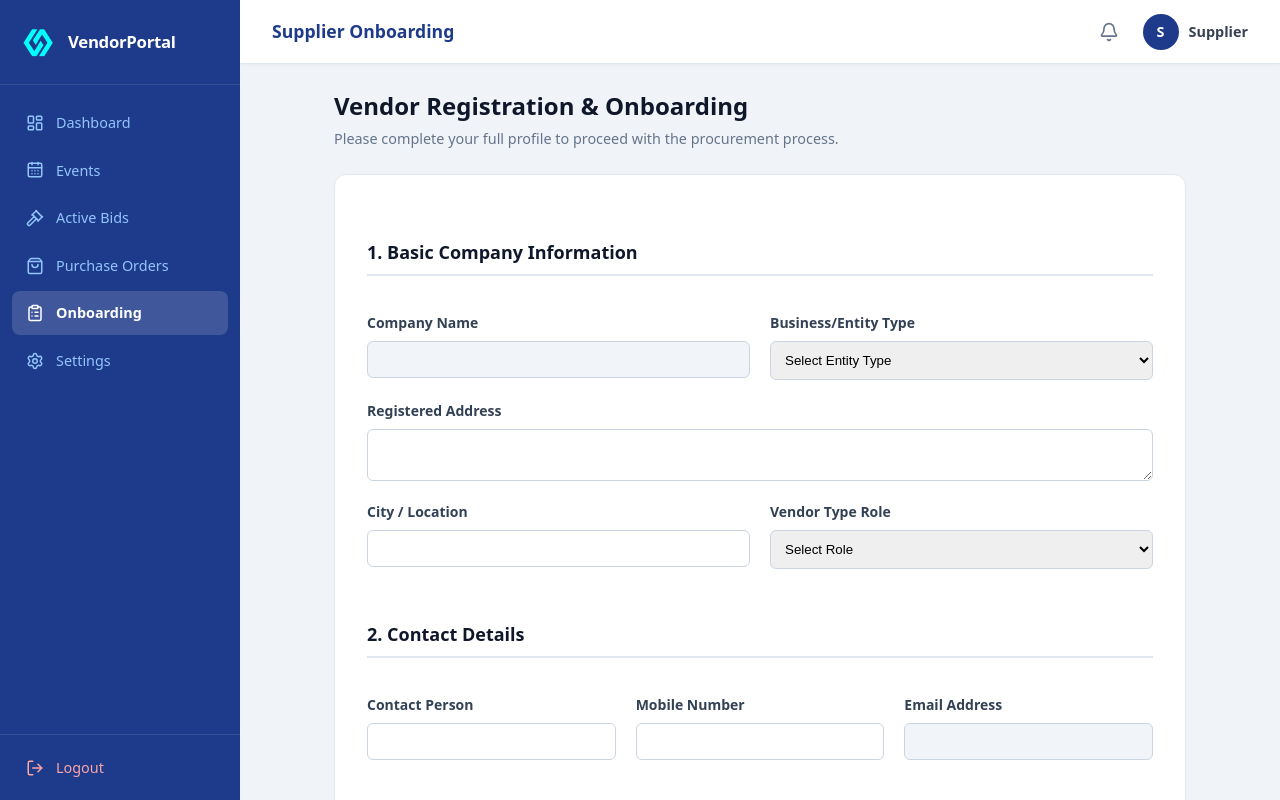
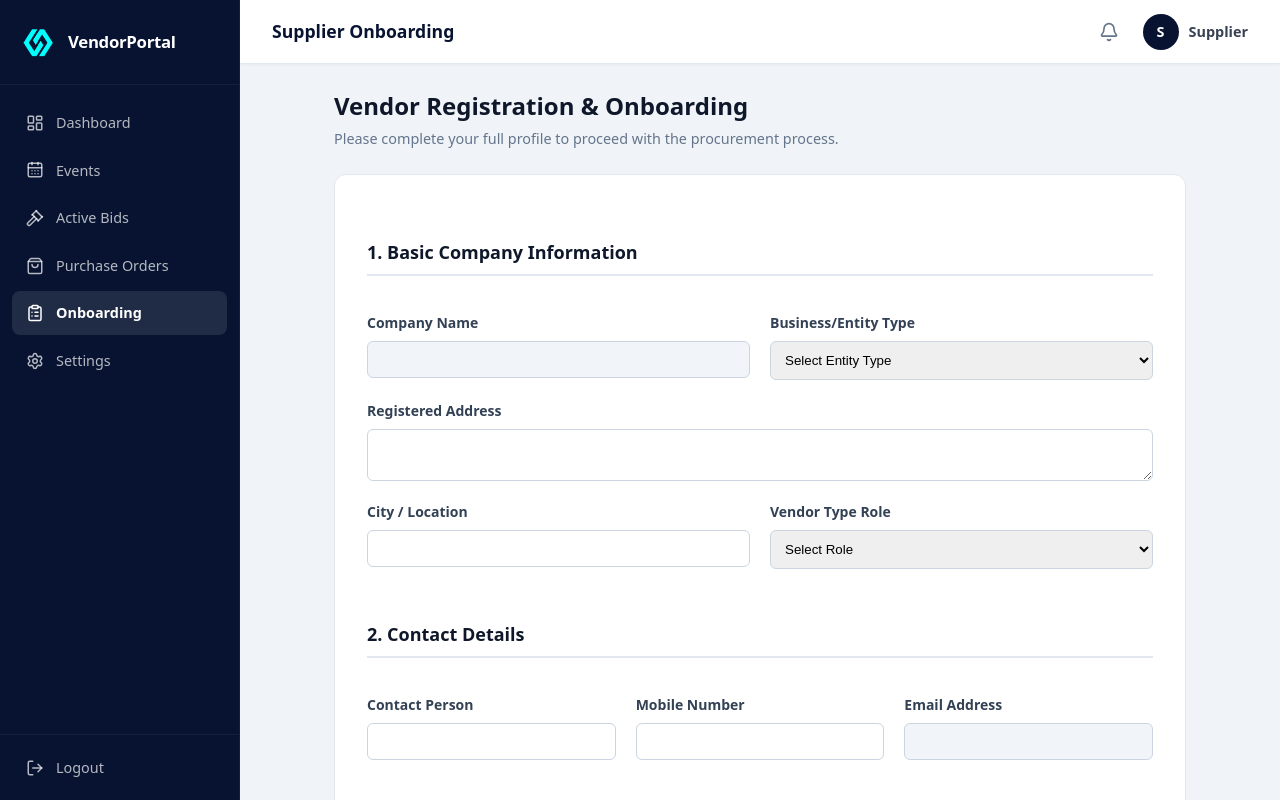
Before and after one commit to Aryan2627/Csupplier, a React (Vite) app: page /vendor/onboarding in a window 1280 px wide. Built offline with nearby package versions, Linux system fonts and the light colour scheme.

Commit message:
style: match Csupplier sidebar colors exactly to Cpanel portal top navigation theme

```diff
--- a/src/components/Layout.tsx
+++ b/src/components/Layout.tsx
@@ -42,8 +42,8 @@ export function Layout({ children }: LayoutProps) {
 
   return (
     <div style={{ display: "flex", height: "100vh", overflow: "hidden", backgroundColor: "#f0f4f8", fontFamily: "system-ui, sans-serif" }}>
-      <aside style={{ width: "240px", flexShrink: 0, backgroundColor: "#1e3a8a", display: "flex", flexDirection: "column", height: "100vh" }}>
-        <div style={{ padding: "24px 20px", display: "flex", alignItems: "center", gap: "12px", borderBottom: "1px solid rgba(255,255,255,0.1)" }}>
+      <aside style={{ width: "240px", flexShrink: 0, backgroundColor: "#071330", borderRight: "1px solid rgba(255,255,255,0.05)", display: "flex", flexDirection: "column", height: "100vh" }}>
+        <div style={{ padding: "24px 20px", display: "flex", alignItems: "center", gap: "12px", borderBottom: "1px solid rgba(255,255,255,0.05)" }}>
           <img src="/logo.png" alt="Logo" style={{ width: "36px", height: "36px", objectFit: "contain" }} />
           <span style={{ color: "#fff", fontWeight: 700, fontSize: "1.05rem", letterSpacing: "-0.3px" }}>VendorPortal</span>
         </div>
@@ -54,7 +54,7 @@ export function Layout({ children }: LayoutProps) {
               ? location.pathname === "/vendor" || location.pathname === "/dashboard"
               : location.pathname.startsWith(item.path);
             return (
-              <Link key={item.name} to={item.path} style={{ display: "flex", alignItems: "center", gap: "12px", padding: "11px 14px", borderRadius: "8px", textDecoration: "none", color: isActive ? "#fff" : "#93c5fd", backgroundColor: isActive ? "rgba(255,255,255,0.15)" : "transparent", fontWeight: isActive ? 600 : 400, fontSize: "0.9rem", transition: "all 0.2s" }}
+              <Link key={item.name} to={item.path} style={{ display: "flex", alignItems: "center", gap: "12px", padding: "11px 14px", borderRadius: "8px", textDecoration: "none", color: isActive ? "#fff" : "rgba(255,255,255,0.7)", backgroundColor: isActive ? "rgba(255,255,255,0.1)" : "transparent", fontWeight: isActive ? 600 : 400, fontSize: "0.9rem", transition: "all 0.2s" }}
                 onMouseOver={(e) => { if (!isActive) e.currentTarget.style.backgroundColor = "rgba(255,255,255,0.08)"; }}
                 onMouseOut={(e) => { if (!isActive) e.currentTarget.style.backgroundColor = "transparent"; }}
               >
@@ -63,9 +63,9 @@ export function Layout({ children }: LayoutProps) {
             );
           })}
         </nav>
-        <div style={{ padding: "12px", borderTop: "1px solid rgba(255,255,255,0.1)" }}>
-          <button onClick={handleLogout} style={{ width: "100%", display: "flex", alignItems: "center", gap: "12px", padding: "11px 14px", borderRadius: "8px", border: "none", cursor: "pointer", color: "#fca5a5", backgroundColor: "transparent", fontSize: "0.9rem", fontWeight: 500 }}
-            onMouseOver={(e) => { e.currentTarget.style.backgroundColor = "rgba(239,68,68,0.15)"; }}
+        <div style={{ padding: "12px", borderTop: "1px solid rgba(255,255,255,0.05)" }}>
+          <button onClick={handleLogout} style={{ width: "100%", display: "flex", alignItems: "center", gap: "12px", padding: "11px 14px", borderRadius: "8px", border: "none", cursor: "pointer", color: "rgba(255,255,255,0.7)", backgroundColor: "transparent", fontSize: "0.9rem", fontWeight: 500 }}
+            onMouseOver={(e) => { e.currentTarget.style.backgroundColor = "rgba(255,255,255,0.08)"; }}
             onMouseOut={(e) => { e.currentTarget.style.backgroundColor = "transparent"; }}
           >
             <LogOut size={18} /><span>Logout</span>
@@ -75,13 +75,13 @@ export function Layout({ children }: LayoutProps) {
 
       <div style={{ flex: 1, display: "flex", flexDirection: "column", overflow: "hidden" }}>
         <header style={{ height: "64px", backgroundColor: "#fff", borderBottom: "1px solid #e2e8f0", display: "flex", alignItems: "center", justifyContent: "space-between", padding: "0 32px", flexShrink: 0, boxShadow: "0 1px 3px rgba(0,0,0,0.04)" }}>
-          <div style={{ fontSize: "1.1rem", fontWeight: 700, color: "#1e3a8a" }}>{pageTitle}</div>
+          <div style={{ fontSize: "1.1rem", fontWeight: 700, color: "#071330" }}>{pageTitle}</div>
           <div style={{ display: "flex", alignItems: "center", gap: "16px" }}>
             <button style={{ background: "none", border: "none", cursor: "pointer", padding: "8px", borderRadius: "8px", color: "#64748b", display: "flex" }}>
               <Bell size={20} />
             </button>
             <div style={{ display: "flex", alignItems: "center", gap: "10px" }}>
-              <div style={{ width: "36px", height: "36px", borderRadius: "50%", backgroundColor: "#1e3a8a", display: "flex", alignItems: "center", justifyContent: "center", color: "#fff", fontWeight: 700, fontSize: "0.9rem" }}>
+              <div style={{ width: "36px", height: "36px", borderRadius: "50%", backgroundColor: "#071330", display: "flex", alignItems: "center", justifyContent: "center", color: "#fff", fontWeight: 700, fontSize: "0.9rem" }}>
                 {vendorName.charAt(0).toUpperCase()}
               </div>
               <span style={{ fontWeight: 600, color: "#374151", fontSize: "0.9rem" }}>{vendorName}</span>
--- a/src/index.css
+++ b/src/index.css
@@ -5,8 +5,8 @@
   --bg-primary: #f8fafc;
   --bg-secondary: #ffffff;
   --bg-tertiary: #f1f5f9;
-  --accent-primary: #4f46e5;
-  --accent-secondary: #4338ca;
+  --accent-primary: #2563eb;
+  --accent-secondary: #1d4ed8;
   --text-primary: #0f172a;
   --text-secondary: #475569;
   --text-tertiary: #64748b;
```
